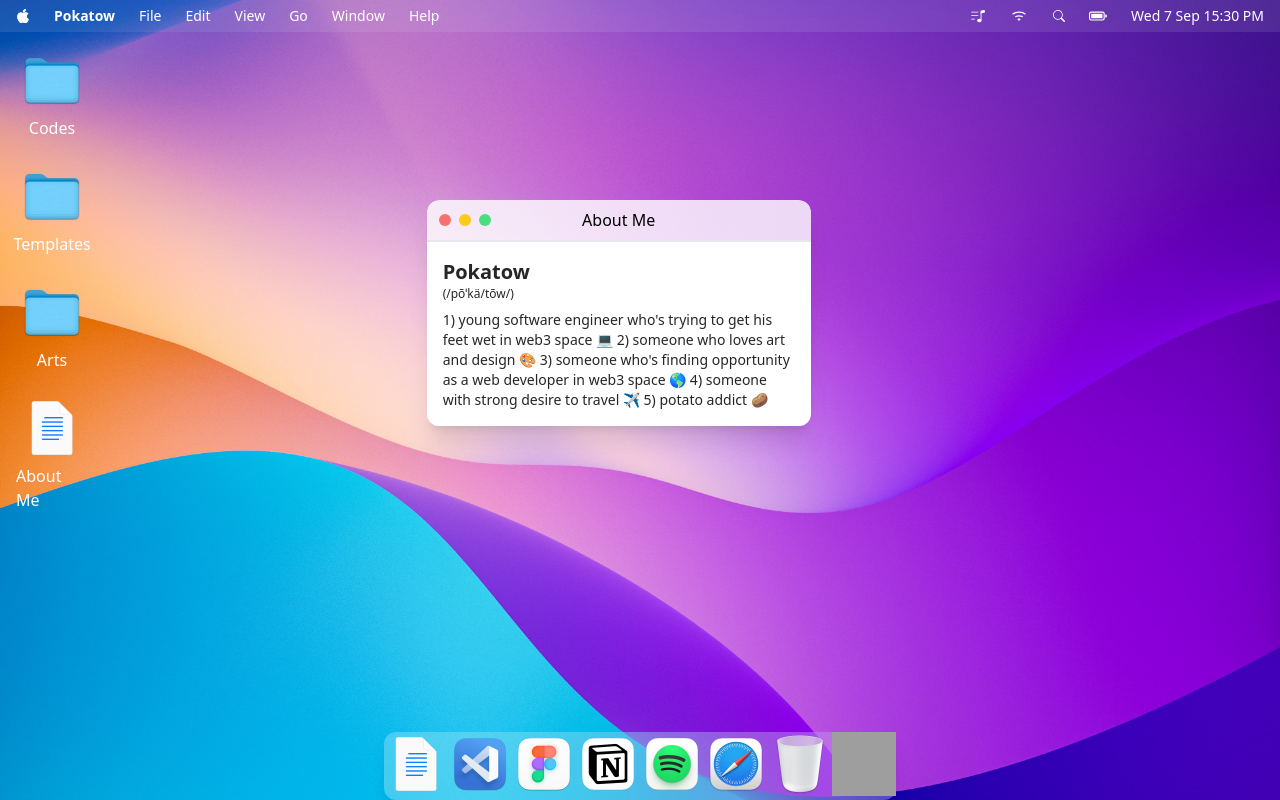
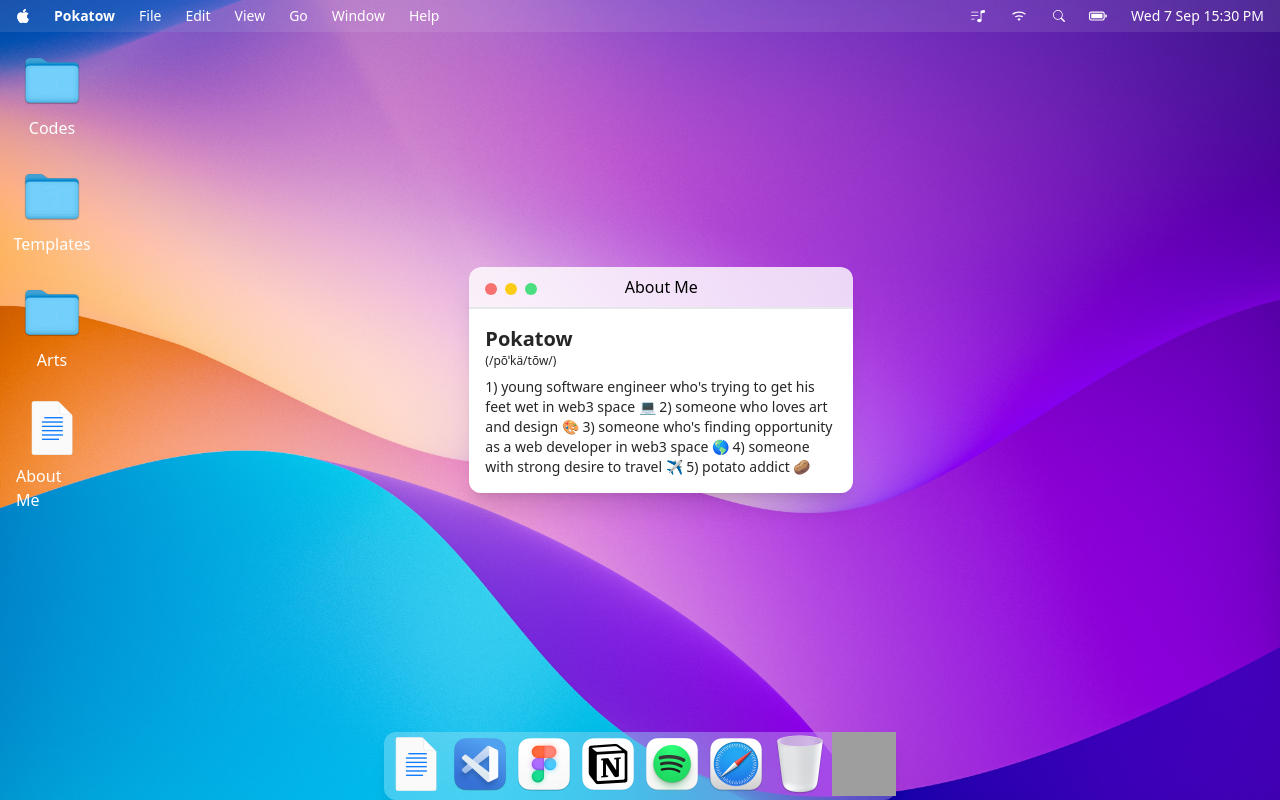
Before and after one commit to pokatow/macos-portfolio, a Next.js app: page / in a window 1280 px wide. Built offline with nearby package versions, Linux system fonts and the light colour scheme; grey boxes are pictures that could not be loaded.

Commit message:
Fix double tap

```diff
--- a/components/shared/Panel.tsx
+++ b/components/shared/Panel.tsx
@@ -35,11 +35,10 @@ const Panel: React.FunctionComponent<{
       {!isMinimize && (
         <DraggableCore handle="span" onStart={onStartHandler}>
           <div
-            className={`absolute top-1/4 left-1/3 z-40 mx-auto flex flex-col overflow-hidden rounded-xl shadow-xl ${extraClass}`}
+            className={` absolute top-1/3 right-1/3 z-40 flex flex-col overflow-hidden rounded-xl shadow-xl ${extraClass}`}
           >
-            <span className="">
-              <div className="relative flex items-center justify-center px-3 py-2 border-b-2 bg-white/80 backdrop-blur-3xl">
-                <div className="absolute inset-y-0 left-0 flex items-center px-3 space-x-2">
+            <div className="relative">
+              <div className="absolute top-0 left-0 z-30 flex items-center pt-4 pl-4 space-x-2">
                 <div
                   className="w-3 h-3 bg-red-400 rounded-full cursor-pointer"
                   onClick={close}
@@ -59,12 +58,15 @@ const Panel: React.FunctionComponent<{
                   title="Minimize too xD"
                 ></div>
               </div>
+              <span className="">
+                <div className="relative flex items-center justify-center px-3 py-2 border-b-2 bg-white/80 backdrop-blur-3xl">
                   <div className="flex items-center justify-center flex-1">
                     {title}
                   </div>
                 </div>
               </span>
               <div className="flex flex-col flex-1 bg-white">{children}</div>
+            </div>
           </div>
         </DraggableCore>
       )}
```
Lines whose indentation alone changed are shown as unchanged.
